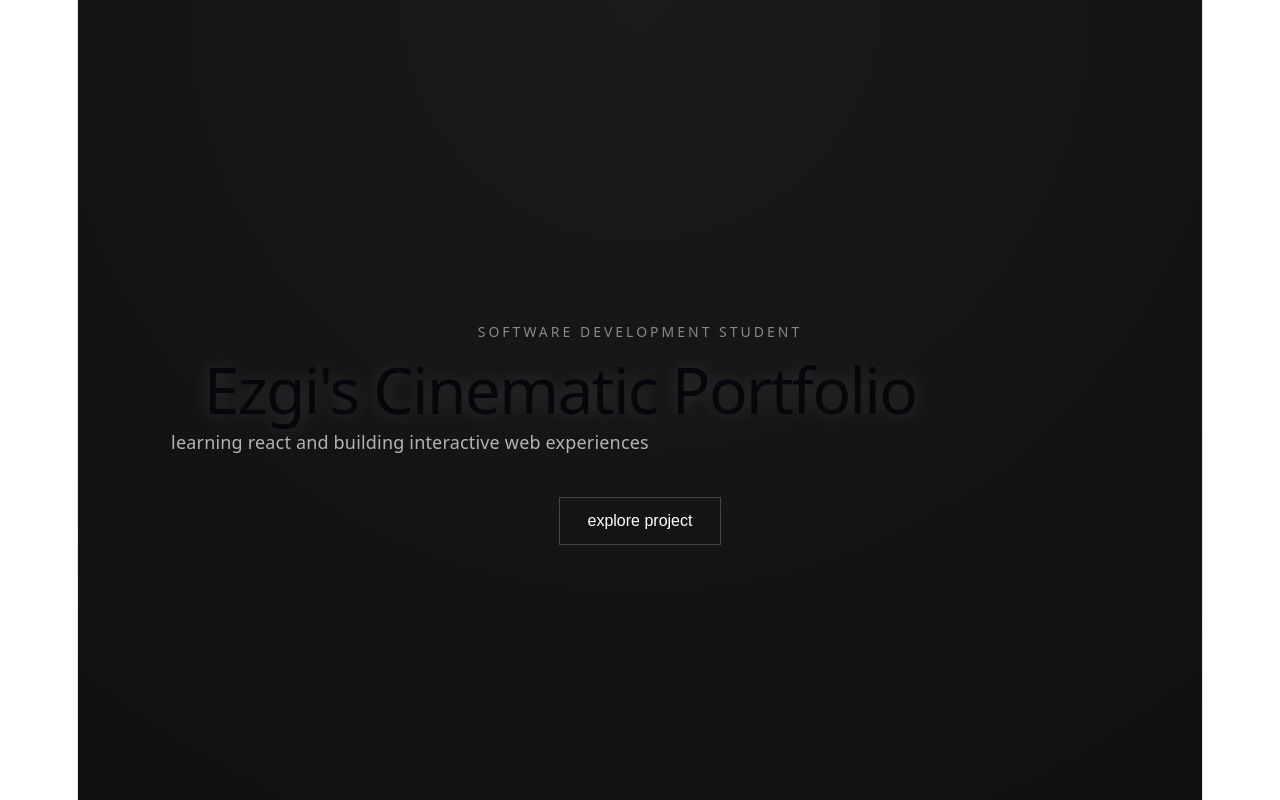
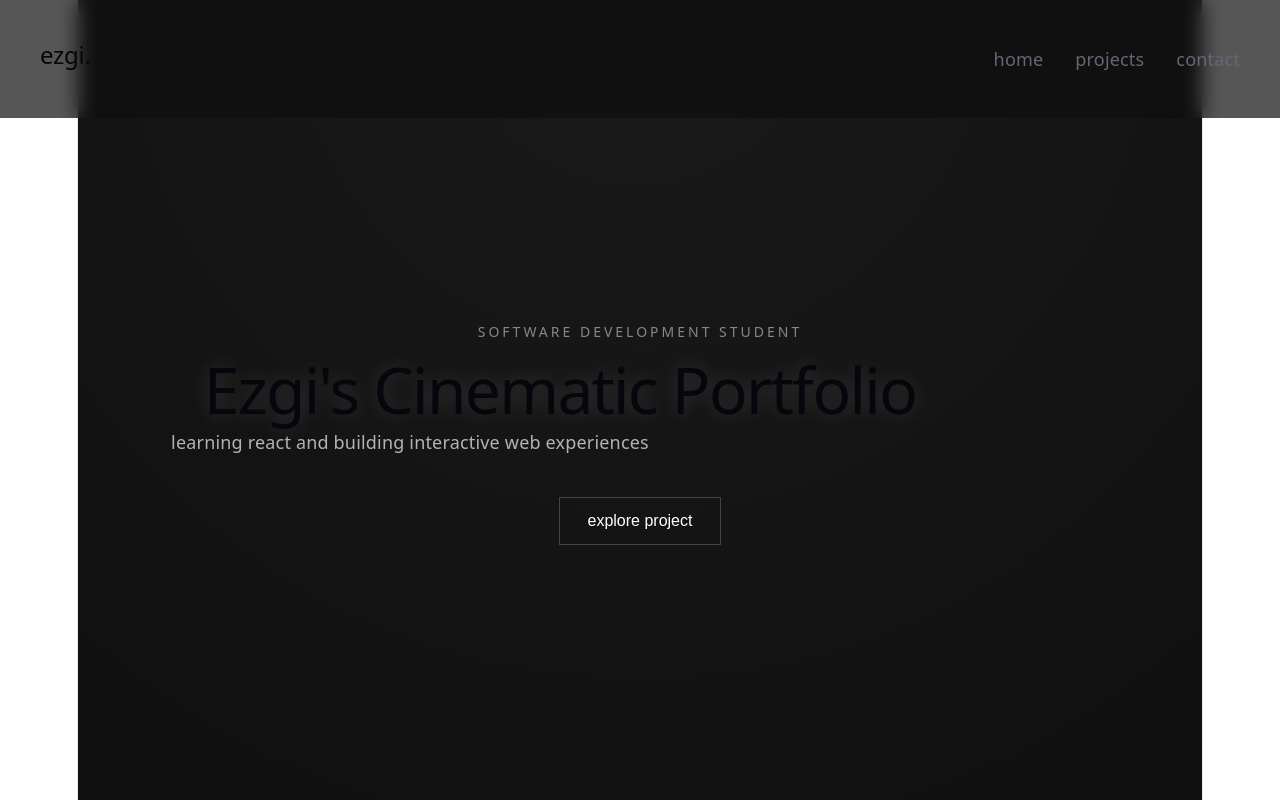
Before and after one commit to ezginy/cinematic-portfolio, a React (Vite) app: page / in a window 1280 px wide. Shown: the top 800 px of the page. Built offline with nearby package versions, Linux system fonts and the light colour scheme.

Commit message:
create navigation bar
- added fixed navigation bar
- created navbar component structure
- added hover effects and blur background
- improved overall page layout

```diff
--- a/src/App.jsx
+++ b/src/App.jsx
@@ -1,9 +1,12 @@
+import Navbar from "./components/Navbar"
 import Hero from "./components/Hero"
 import Projects from "./components/Projects"
 
 function App() {
   return (
     <div className="app">
+      <Navbar/>
+
       <Hero
         title="Ezgi's Cinematic Portfolio"
         subtitle="software development student"
--- /dev/null
+++ b/src/components/Navbar.css
@@ -0,0 +1,32 @@
+.navbar {
+    width: 100%;
+    padding: 28px 40px;
+    box-sizing: border-box;
+    display: flex;
+    justify-content: space-between;
+    align-items: center;
+    position: fixed;
+    top: 0;
+    left: 0;
+    background: rgba(15, 15, 15, 0.7);
+    backdrop-filter: blur(10px);
+}
+
+.navbar-logo {
+    font-size: 24px;
+}
+
+.navbar-links {
+    display: flex;
+    gap: 32px;
+    list-style: none;
+}
+
+.navbar-links li {
+    cursor: pointer;
+    transition: 0.3s;
+}
+
+.navbar-links li:hover {
+    color: #999;
+}
--- /dev/null
+++ b/src/components/Navbar.jsx
@@ -0,0 +1,22 @@
+import "./Navbar.css"
+
+// Main navigation component
+function Navbar() {
+    return (
+        <nav className="navbar">
+
+            <h2 className="navbar-logo">
+                ezgi.
+            </h2>
+
+            <ul className="navbar-links">
+                <li>home</li>
+                <li>projects</li>
+                <li>contact</li>
+            </ul>
+
+        </nav>
+    )
+}
+
+export default Navbar
```
